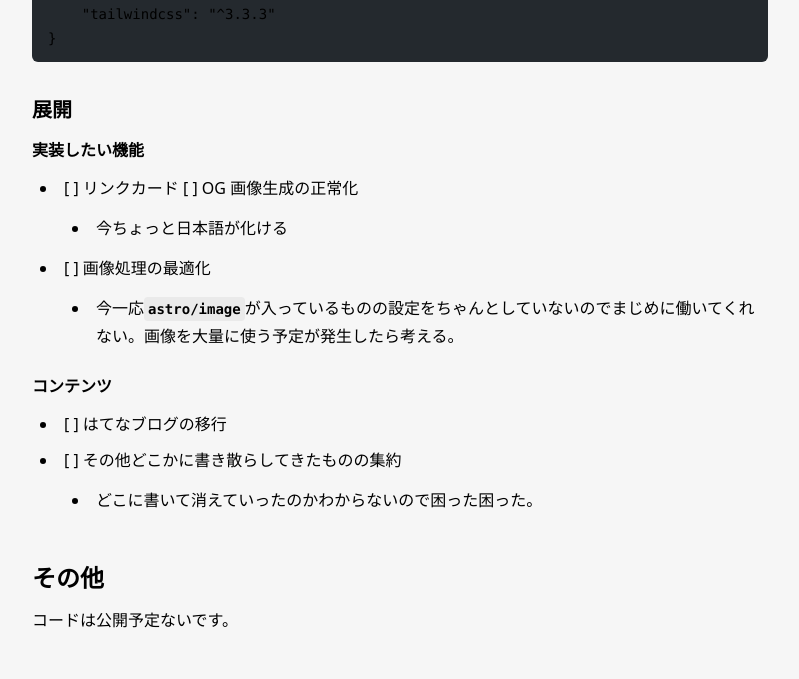
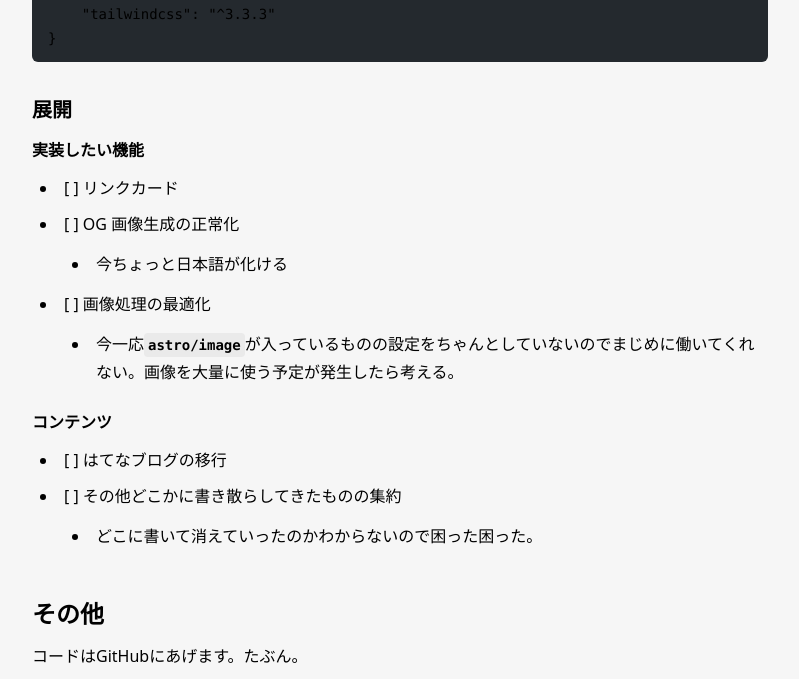
Before and after one commit to Ginnannman/ginnannman.com, an Astro site: page /posts/first in a window 1280 px wide. Shown: the part 1287-1966 px from the top of the page, without its empty margins (240-1039 px from the left). Built offline with nearby package versions, Linux system fonts and the light colour scheme; Astro itself is replaced by a stand-in of ours; some packages are replaced by stand-ins of ours; code samples lack their colours.

Commit message:
fixed error

```diff
--- a/src/content/blog/first.md
+++ b/src/content/blog/first.md
@@ -56,7 +56,7 @@ astro で SSG（静的サイト生成）をしている。[AstroPaper](https://g
 #### 実装したい機能
 
 - [ ] リンクカード
-      [ ] OG 画像生成の正常化
+- [ ] OG 画像生成の正常化
   - 今ちょっと日本語が化ける
 - [ ] 画像処理の最適化
   - 今一応`astro/image`が入っているものの設定をちゃんとしていないのでまじめに働いてくれない。画像を大量に使う予定が発生したら考える。
@@ -69,4 +69,4 @@ astro で SSG（静的サイト生成）をしている。[AstroPaper](https://g
 
 ## その他
 
-コードは公開予定ないです。
+コードはGitHubにあげます。たぶん。
```
